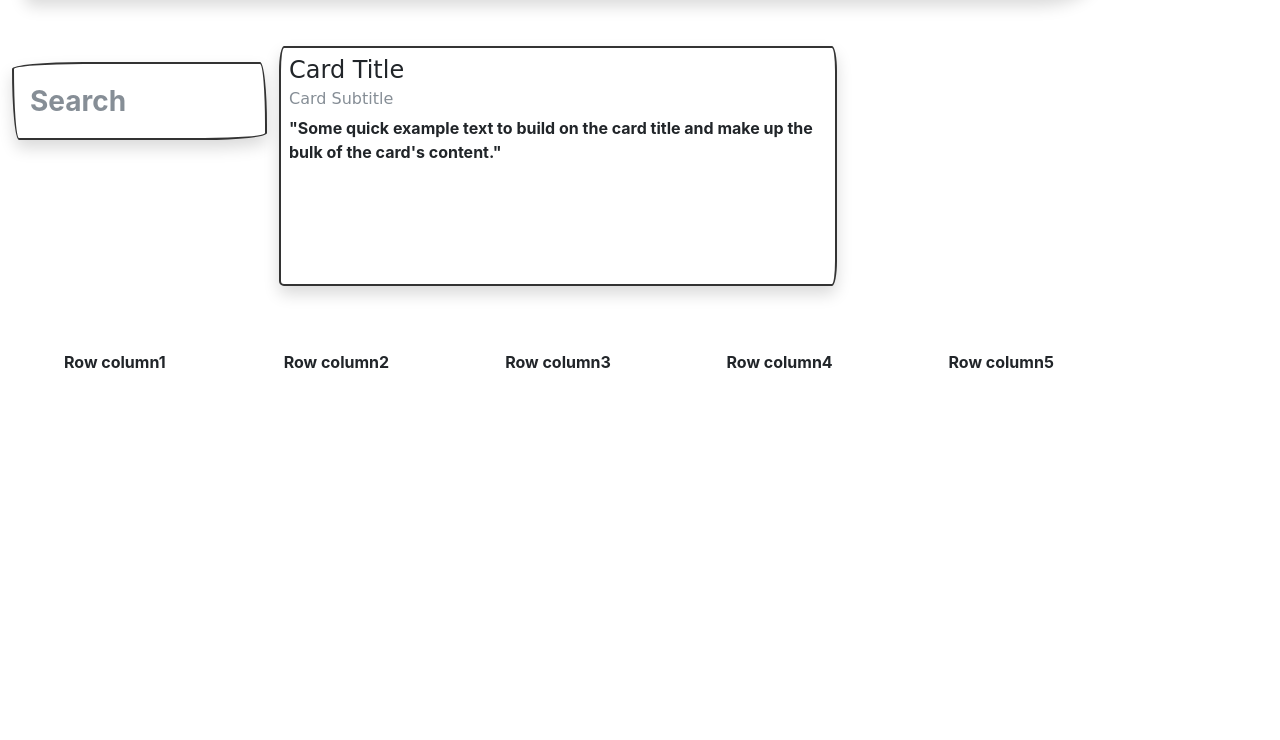
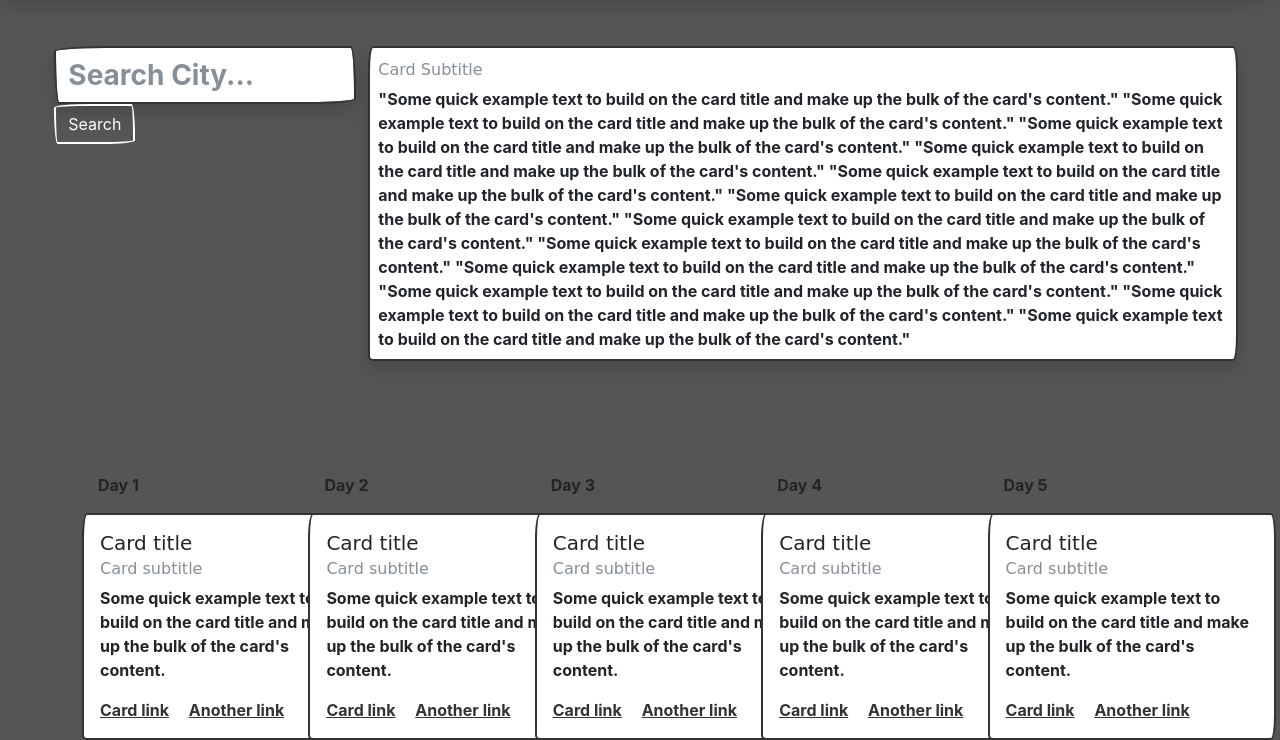
Before and after one commit to jjray84/Weather-Forcast, a plain HTML site: page index.html in a window 1280 px wide. Shown: the part 98-838 px from the top of the page. Before the commit the page ends 800 px from the top, so only its background shows below. Drawn offline with nearby package versions, Linux system fonts and the light colour scheme; a web font is replaced by a local one.

Commit message:
Finished HTML and sorted the API key

```diff
--- a/assests/script.js
+++ b/assests/script.js
@@ -0,0 +1,21 @@
+var searchButton = document.querySelector('#search-button');
+var APIKey = '6a52459f2c446b85f53fd4ca81881f54';
+var city;
+var queryURL = "api.openweathermap.org/data/2.5/forecast?q=cityname&appid" + APIKey;
+
+searchButton.onclick = function() {
+    console.log('You clicked me');
+};
+
+
+
+
+searchButton.addEventListener('click', console.log(searchButton, "clicked"));
+
+// get user input
+
+// fetch data
+
+// display data (innerHTML????)
+
+// display under the search bar the previous cities searched
--- a/index.html
+++ b/index.html
@@ -7,11 +7,11 @@
     <link href="https://cdn.jsdelivr.net/npm/bootstrap@5.3.0-alpha1/dist/css/bootstrap.min.css" rel="stylesheet" integrity="sha384-GLhlTQ8iRABdZLl6O3oVMWSktQOp6b7In1Zl3/Jr59b6EGGoI1aFkw7cmDA6j6gD" crossorigin="anonymous">
     <link href="https://bootswatch.com/5/sketchy/bootstrap.min.css" rel="stylesheet">
   </head>
-
+  <body class="body bg-secondary">
 
       <header>
-        <div class="container">
-            <nav class="navbar justify-content-center navbar-expand-lg bg-secondary shadow p-3 mb-5">
+        <div>
+            <nav class="navbar justify-content-center navbar-expand-lg bg-primary shadow p-3 mb-5">
               <div>
                 <a class="navbar-brand text-light fs-1">Weather Forecast</a>
               </div>
@@ -20,45 +20,114 @@
       </header>
 
 
-      <body class="container row">
+      <main class="row justify-content-center">
 
-        <div class="search-bar mb-3 my-3 col-3">
-          <input type="search" class="form-control fs-3 shadow p-3 mb-5" id="floatingInput" placeholder="Search">
-          <label for="floatingInput"></label>
-        </div>
+        <form class="search-bar col-3">
+          <input class="form-control fs-3 shadow " type="search" placeholder="Search City..." id="search-input">
+          <button class="btn btn-outline-light" id="search-button" type="submit">Search</button>
+        </form>
 
-        <div class="card col-6 ml-4 bs-card-border-2px bs-card-border-radius-25px shadow p-2 mb-5" style="height: 15rem">
-          <h4 class="card-title">Card Title</h4>
+        <div class="card col-8 bs-card-border-2px shadow p-2 mb-5 bg-light" id="main-container";>
+          <h2 class="card-title fs-1"></h2>
           <h6 class="card-subtitle mb-2 text-muted">Card Subtitle</h6>
-          <p class="card-text">
+          <p class="card-text fc-white">
+            "Some quick example text to build on the card title
+            and make up the bulk of the card's content."
+            "Some quick example text to build on the card title
+            and make up the bulk of the card's content."
+            "Some quick example text to build on the card title
+            and make up the bulk of the card's content."
+            "Some quick example text to build on the card title
+            and make up the bulk of the card's content."
+            "Some quick example text to build on the card title
+            and make up the bulk of the card's content."
+            "Some quick example text to build on the card title
+            and make up the bulk of the card's content."
+            "Some quick example text to build on the card title
+            and make up the bulk of the card's content."
+            "Some quick example text to build on the card title
+            and make up the bulk of the card's content."
+            "Some quick example text to build on the card title
+            and make up the bulk of the card's content."
+            "Some quick example text to build on the card title
+            and make up the bulk of the card's content."
+            "Some quick example text to build on the card title
+            and make up the bulk of the card's content."
             "Some quick example text to build on the card title
             and make up the bulk of the card's content."
           </p>
         </div>
 
-      </body>
+      </main>
 
 
-        <div class="container text-center">
+        <div class="container text-right mt-5">
             <div class="row row-cols-2 row-cols-lg-5 g-2 g-l g-3">
               <div class="col">
-                <div class="p-3">Row column1</div>
+                <div class="p-3">Day 1</div>
+                <div class="card" style="width: 18rem;">
+                  <div class="card-body">
+                    <h5 class="card-title">Card title</h5>
+                    <h6 class="card-subtitle mb-2 text-muted">Card subtitle</h6>
+                    <p class="card-text">Some quick example text to build on the card title and make up the bulk of the card's content.</p>
+                    <a href="#" class="card-link">Card link</a>
+                    <a href="#" class="card-link">Another link</a>
+                  </div>
+                </div>
               </div>
               <div class="col">
-                <div class="p-3">Row column2</div>
+                <div class="p-3">Day 2</div>
+                <div class="card" style="width: 18rem;">
+                  <div class="card-body">
+                    <h5 class="card-title">Card title</h5>
+                    <h6 class="card-subtitle mb-2 text-muted">Card subtitle</h6>
+                    <p class="card-text">Some quick example text to build on the card title and make up the bulk of the card's content.</p>
+                    <a href="#" class="card-link">Card link</a>
+                    <a href="#" class="card-link">Another link</a>
+                  </div>
+                </div>
               </div>
               <div class="col">
-                <div class="p-3">Row column3</div>
+                <div class="p-3">Day 3</div>
+                <div class="card" style="width: 18rem;">
+                  <div class="card-body">
+                    <h5 class="card-title">Card title</h5>
+                    <h6 class="card-subtitle mb-2 text-muted">Card subtitle</h6>
+                    <p class="card-text">Some quick example text to build on the card title and make up the bulk of the card's content.</p>
+                    <a href="#" class="card-link">Card link</a>
+                    <a href="#" class="card-link">Another link</a>
+                  </div>
+                </div>
               </div>
               <div class="col">
-                <div class="p-3">Row column4</div>
+                <div class="p-3">Day 4</div>
+                <div class="card" style="width: 18rem;">
+                  <div class="card-body">
+                    <h5 class="card-title">Card title</h5>
+                    <h6 class="card-subtitle mb-2 text-muted">Card subtitle</h6>
+                    <p class="card-text">Some quick example text to build on the card title and make up the bulk of the card's content.</p>
+                    <a href="#" class="card-link">Card link</a>
+                    <a href="#" class="card-link">Another link</a>
+                  </div>
+                </div>
               </div>
               <div class="col">
-                <div class="p-3">Row column5</div>
+                <div class="p-3">Day 5</div>
+                <div class="card" style="width: 18rem;">
+                  <div class="card-body">
+                    <h5 class="card-title">Card title</h5>
+                    <h6 class="card-subtitle mb-2 text-muted">Card subtitle</h6>
+                    <p class="card-text">Some quick example text to build on the card title and make up the bulk of the card's content.</p>
+                    <a href="#" class="card-link">Card link</a>
+                    <a href="#" class="card-link">Another link</a>
+                  </div>
+                </div>
               </div>
             </div>
         </div>
+
       </body>
     <script src="https://cdn.jsdelivr.net/npm/bootstrap@5.3.0-alpha1/dist/js/bootstrap.bundle.min.js" integrity="sha384-w76AqPfDkMBDXo30jS1Sgez6pr3x5MlQ1ZAGC+nuZB+EYdgRZgiwxhTBTkF7CXvN" crossorigin="anonymous"></script>
+    <script src="./assests/script.js"></script>
   </body>
 </html>
```
